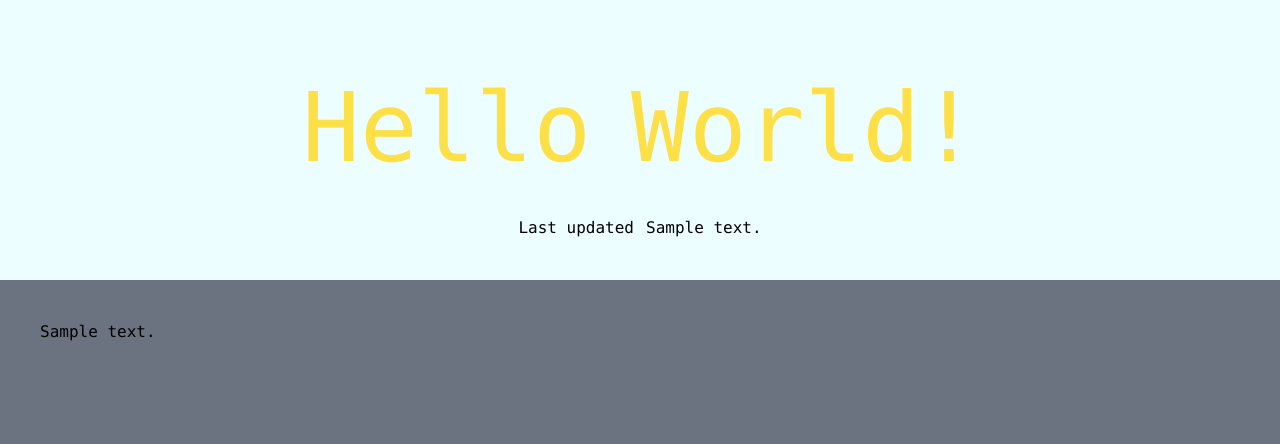
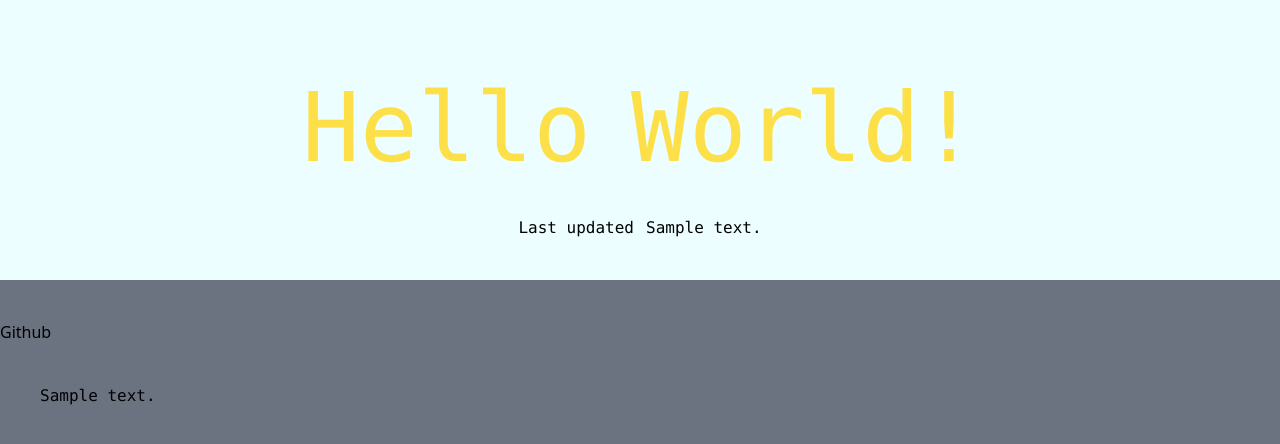
Before and after one commit to jwon345/cicd, a Flask app: template templates/index.html in a window 1280 px wide. Shown: the top 444 px of the page. Run offline with Flask 3, Linux system fonts and the light colour scheme; the template is opened without the code that fills it: most values are stand-ins (such as "Sample title", 1, 10 or a date in 2020); some libraries are stand-ins or nearby versions.

Commit message:
add github link, change justification at sizes

```diff
--- a/templates/index.html
+++ b/templates/index.html
@@ -22,11 +22,15 @@
       </div>
 
       <div class = "ml-8 lg:ml-0">
-        <div class = "flex justify-start md:justify-center">
+        <div class = "flex justify-start lg:justify-center">
           <div class ="font-mono mr-3">Last updated</div>
           <pre>{{content}}</pre>
         </div>
       </div>
+    </div>
+
+    <div class = "mt-10 felx justify-start lg:justify-center ">
+      <a href="https://github.com/jwon345/cicd">Github</a>
     </div>
 
     <div class = "mt-10 felx justify-center">
```
